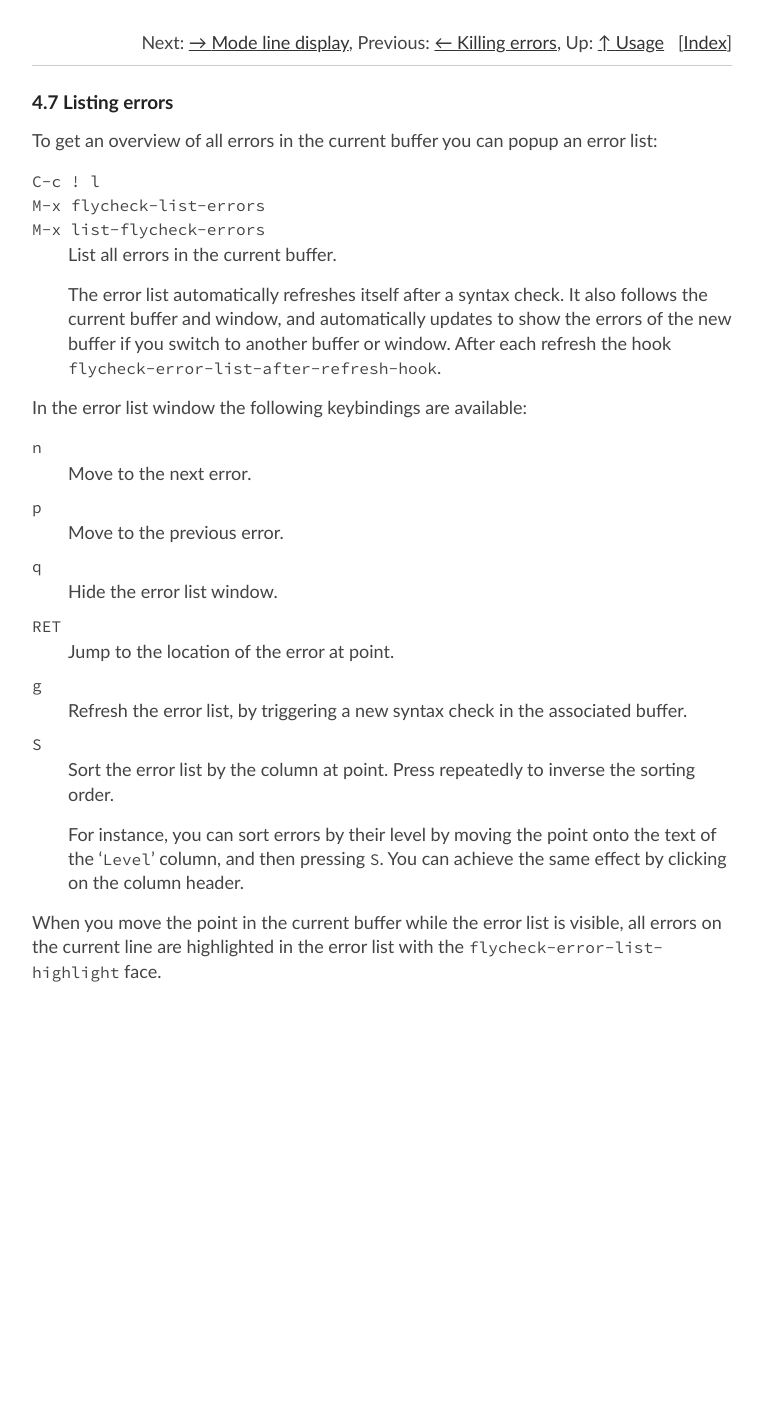
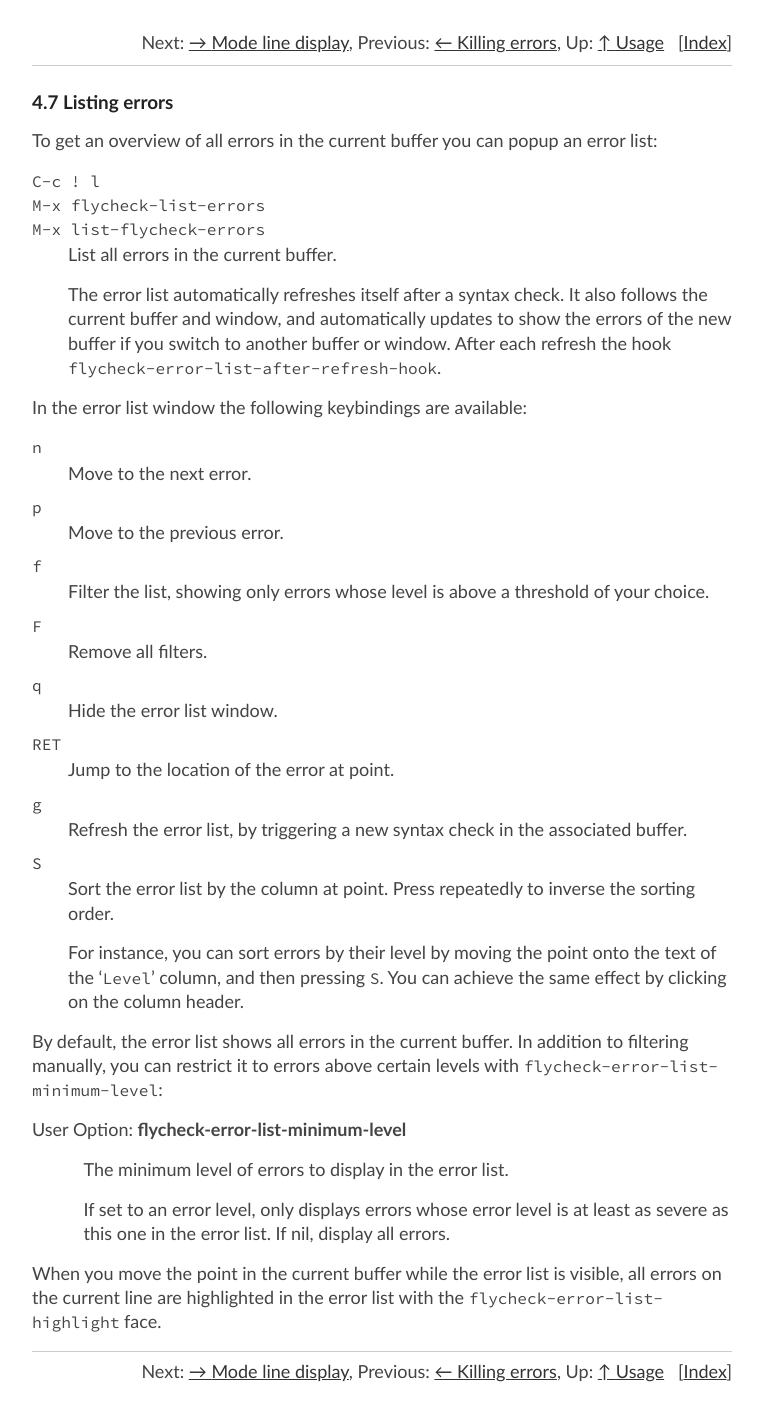
Before and after one commit to cmarqu/flycheck.github.io, a Jekyll site: the page manual/latest/Listing-errors.html, which Jekyll copies as it is, in a window 1280 px wide. Shown: the whole page, without its empty margins (258-1020 px from the left). Built offline with Jekyll 4.4.1, drawn with Linux system fonts in a browser that asks for light colours; before the commit the page ends 1000 px from its top, so only the background shows below that.

Commit message:
Update manual from flycheck/flycheck@61e33ee

```diff
--- a/manual/latest/Function-and-Variable-Index.html
+++ b/manual/latest/Function-and-Variable-Index.html
@@ -121,6 +121,7 @@ Previous: <a href="Key-Index.html#Key-Index" accesskey="p" rel="prev">Key Index<
 <tr><td></td><td valign="top"><a href="Reporting-results.html#index-flycheck_002derror"><code>flycheck-error</code></a>:</td><td>&nbsp;</td><td valign="top"><a href="Reporting-results.html#Reporting-results">Reporting results</a></td></tr>
 <tr><td></td><td valign="top"><a href="Listing-errors.html#index-flycheck_002derror_002dlist_002dafter_002drefresh_002dhook"><code>flycheck-error-list-after-refresh-hook</code></a>:</td><td>&nbsp;</td><td valign="top"><a href="Listing-errors.html#Listing-errors">Listing errors</a></td></tr>
 <tr><td></td><td valign="top"><a href="Listing-errors.html#index-flycheck_002derror_002dlist_002dhighlight"><code>flycheck-error-list-highlight</code></a>:</td><td>&nbsp;</td><td valign="top"><a href="Listing-errors.html#Listing-errors">Listing errors</a></td></tr>
+<tr><td></td><td valign="top"><a href="Listing-errors.html#index-flycheck_002derror_002dlist_002dminimum_002dlevel"><code>flycheck-error-list-minimum-level</code></a>:</td><td>&nbsp;</td><td valign="top"><a href="Listing-errors.html#Listing-errors">Listing errors</a></td></tr>
 <tr><td></td><td valign="top"><a href="Supported-languages.html#index-flycheck_002deslint_002drulesdir"><code>flycheck-eslint-rulesdir</code></a>:</td><td>&nbsp;</td><td valign="top"><a href="Supported-languages.html#Supported-languages">Supported languages</a></td></tr>
 <tr><td></td><td valign="top"><a href="Supported-languages.html#index-flycheck_002deslintrc"><code>flycheck-eslintrc</code></a>:</td><td>&nbsp;</td><td valign="top"><a href="Supported-languages.html#Supported-languages">Supported languages</a></td></tr>
 <tr><td></td><td valign="top"><a href="Navigating-errors.html#index-flycheck_002dfirst_002derror"><code>flycheck-first-error</code></a>:</td><td>&nbsp;</td><td valign="top"><a href="Navigating-errors.html#Navigating-errors">Navigating errors</a></td></tr>
--- a/manual/latest/Listing-errors.html
+++ b/manual/latest/Listing-errors.html
@@ -99,6 +99,13 @@ window.  After each refresh the hook
 <dt><kbd>p</kbd></dt>
 <dd><p>Move to the previous error.
 </p></dd>
+<dt><kbd>f</kbd></dt>
+<dd><p>Filter the list, showing only errors whose level is above a threshold of
+your choice.
+</p></dd>
+<dt><kbd>F</kbd></dt>
+<dd><p>Remove all filters.
+</p></dd>
 <dt><kbd>q</kbd></dt>
 <dd><p>Hide the error list window.
 </p></dd>
@@ -119,12 +126,30 @@ You can achieve the same effect by clicking on the column header.
 </p></dd>
 </dl>
 
+<p>By default, the error list shows all errors in the current buffer.  In
+addition to filtering manually, you can restrict it to errors
+above certain levels with <code>flycheck-error-list-minimum-level</code>:
+</p>
+<dl>
+<dt><a name="index-flycheck_002derror_002dlist_002dminimum_002dlevel"></a>User Option: <strong>flycheck-error-list-minimum-level</strong></dt>
+<dd><p>The minimum level of errors to display in the error list.
+</p>
+<p>If set to an error level, only displays errors whose error level
+is at least as severe as this one in the error list.  If nil,
+display all errors.
+</p></dd></dl>
+
 <a name="index-flycheck_002derror_002dlist_002dhighlight"></a>
 
 <p>When you move the point in the current buffer while the error list is
 visible, all errors on the current line are highlighted in the error
 list with the <code>flycheck-error-list-highlight</code> face.
 </p>
+<hr class="texinfo-default-rule"/>
+<div class="header">
+<p>
+Next: <a href="Mode-line-display.html#Mode-line-display" accesskey="n" rel="next">Mode line display</a>, Previous: <a href="Killing-errors.html#Killing-errors" accesskey="p" rel="prev">Killing errors</a>, Up: <a href="Usage.html#Usage" accesskey="u" rel="up">Usage</a> &nbsp; [<a href="Main-Index.html#Main-Index" title="Index" rel="index">Index</a>]</p>
+</div>
 
 
 </div>
```
Also changed, not shown: _includes/changes.md (+3 -0 lines).
